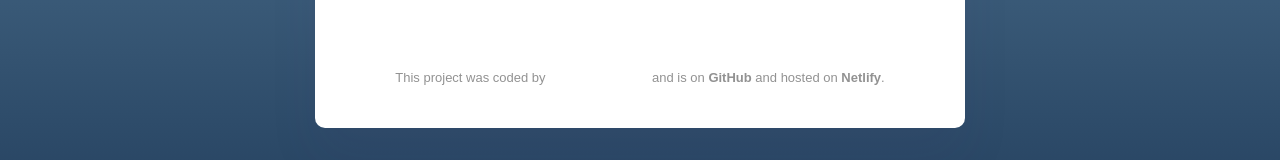
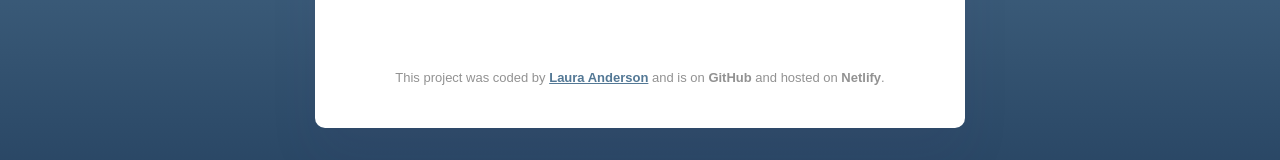
Before and after one commit to lauraanderson-projects/weather-app-react, a React (Create React App) app: page / in a window 1280 px wide. In both pictures the pointer is over the link "Laura Anderson". Shown: the part 279-439 px from the top of the page. Built offline with nearby package versions, Linux system fonts and the light colour scheme.

Commit message:
updated footer link

```diff
--- a/src/footer.css
+++ b/src/footer.css
@@ -11,6 +11,6 @@ footer a {
   font-weight: 800;
 }
 footer a:hover {
-  color: white;
+  color: #537895;
   text-decoration: underline;
 }
```
